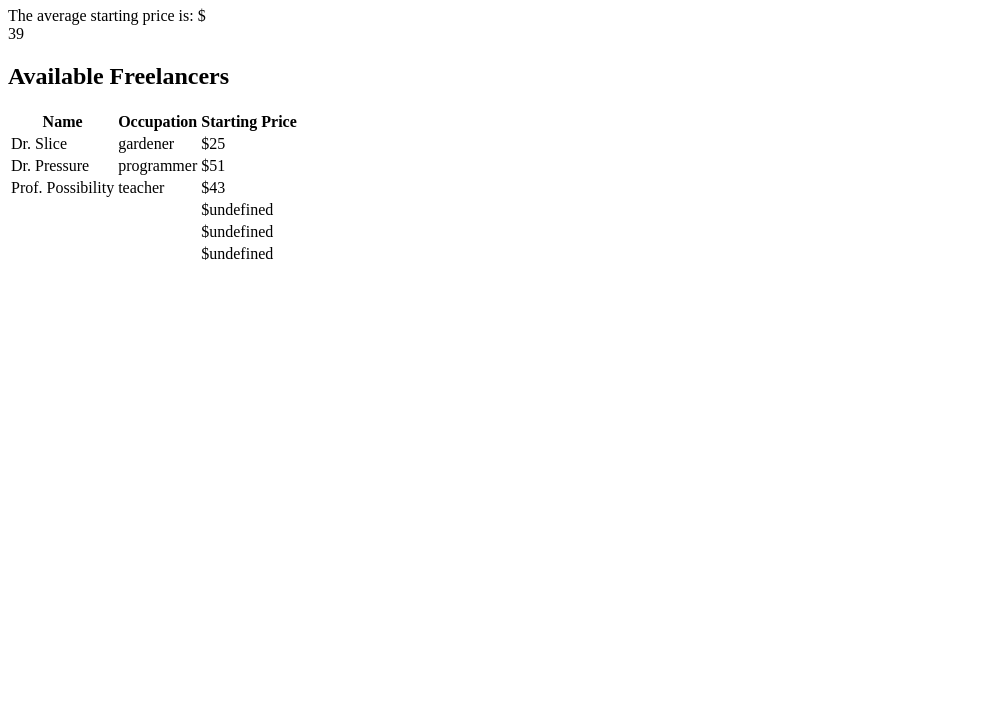
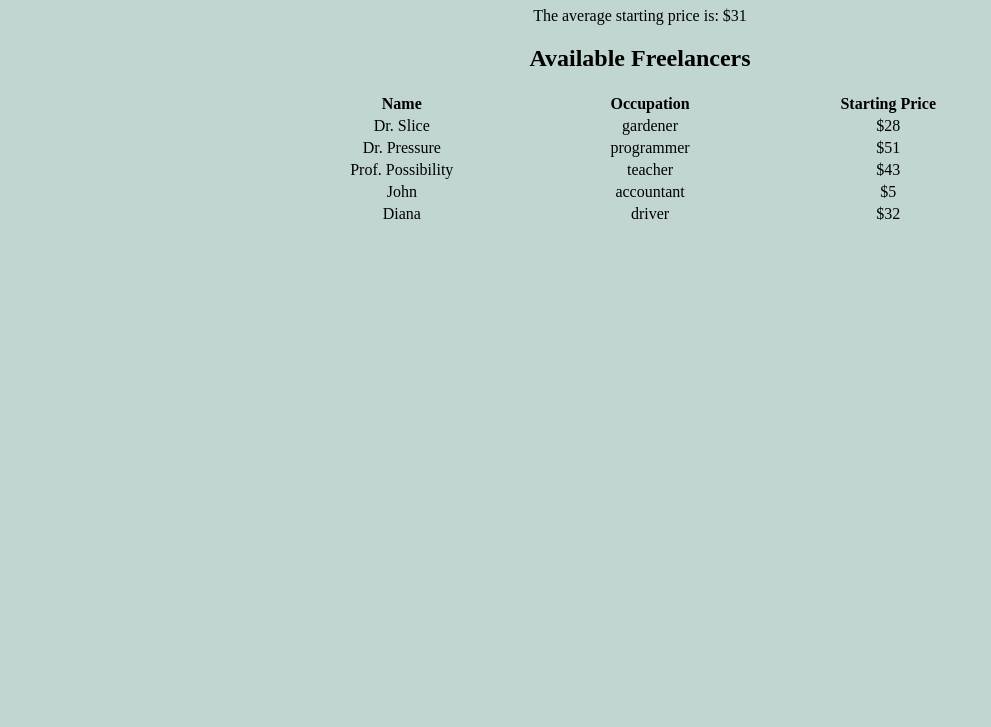
Before and after one commit to olhakvl/Unit2.FreelancerForum, a plain HTML site: page index.html in a window 1280 px wide. Shown: the part 73-800 px from the top of the page, without its empty margins (0-991 px from the left). Drawn offline with Linux system fonts and the light colour scheme.

Commit message:
updates to the functions to add and render the freelancers

```diff
--- /dev/null
+++ b/index.css
@@ -0,0 +1,10 @@
+body {
+    text-align: center;
+    background-color: rgb(193, 214, 209);
+    color: #000000;
+  }
+
+  table {
+    width: 60%;
+    margin-left: 20%;
+  }
--- a/index.html
+++ b/index.html
@@ -3,12 +3,13 @@
 <head>
     <meta charset="UTF-8">
     <meta name="viewport" content="width=device-width, initial-scale=1.0">
+    <link rel="stylesheet" href="index.css" />
     <title>Document</title>
 </head>
-<body>
+<body id="main">
     <h1>Freelancer Forum</h1>
     <section id="averagePriceText">
-        <div>The average starting price is: $</div><div id="averagePrice"></div>
+
     </section>
     <section class="mainSection">
         <h2>Available Freelancers</h2>
--- a/index.js
+++ b/index.js
@@ -2,65 +2,34 @@
 // Here, we define variables for the data that our program needs to remember.
 // We call this data "state" because it represents the state of our program.
 // freelancers array
-const initialFreelancersTable = [
-    { name: "Dr. Slice", price: 25, occupation: "gardener" },
+const freelancersTable = [
+    { name: "Dr. Slice", price: 28, occupation: "gardener" },
     { name: "Dr. Pressure", price: 51, occupation: "programmer" },
     { name: "Prof. Possibility", price: 43, occupation: "teacher" },
   ];
 
-  const randomFreelancerData = [
-    { name: "Prof. Prism", price: 81, occupation: "teacher" },
-    { name: "Dr. Impulse", price: 43, occupation: "teacher" },
-    { name: "Prof. Spark", price: 76, occupation: "programmer" },
-    { name: "Dr. Wire", price: 47, occupation: "teacher" },
-    { name: "Prof. Goose", price: 72, occupation: "driver" },
-    { name: "Amy", price: 55, occupation: "baker" },
-    { name: "Anna", price: 62, occupation: "accountant" }
-  ]
+  const randomNames = [
+    "Amy",
+    "Anna",
+    "John",
+    "Viki",
+    "Diana",
+    "Alex",
+    "Leo"
+  ];
 
-  // const randomNames = [
-  //   "Amy",
-  //   "Anna",
-  //   "John",
-  //   "Viki",
-  //   "Diana",
-  //   "Alex",
-  //   "Leo"
-  // ];
-
-  // const randomOccupations = [
-  //   "driver",
-  //   "baker",
-  //   "accountant",
-  //   "product owner",
-  //   "writer",
-  //   "actor",
-  //   "singer"
-  // ];
-
-  // const randomPrice = [44, 79, 100, 30, 55, 62, 29];
-
-  // function to render the initial freelancers table
-  function renderTable(initialTable) {
-    // save html table element to a variable
-    let htmlTable = document.querySelector("#freelancerTable");
-
-    // loop throgh the initialFreelancersTable, create a new row and add corresponding data from the initialFreelancersTable into the cells
-    initialTable.forEach(currentValue => {
-      let newRow = htmlTable.insertRow();
-      let nameCell = newRow.insertCell(0);
-      let occupationCell = newRow.insertCell(1);
-      let priceCell = newRow.insertCell(2);
-      nameCell.textContent = currentValue.name;
-      occupationCell.textContent = currentValue.occupation;
-      priceCell.textContent = `$${currentValue.price}`;
-    });
-  }
-
-  renderTable(initialFreelancersTable);
+  const randomOccupations = [
+    "driver",
+    "baker",
+    "accountant",
+    "product owner",
+    "writer",
+    "actor",
+    "singer"
+  ];
 
 // function to calculate average price
-function averagePrice(tableData){
+function calculateAveragePrice(tableData){
   // get sum of all prices
   let totalPrice = tableData.reduce((total, currentRow) => total += currentRow.price, 0
   );
@@ -70,22 +39,77 @@ function averagePrice(tableData){
   return Math.floor(averagePrice);
 }
 
-// set the average price in the html
-let htmlPriceAverage = document.querySelector("#averagePrice");
-let initialAveragePrice = averagePrice(initialFreelancersTable);
-htmlPriceAverage.append(initialAveragePrice);
+//select the section with the id of "averagePriceText"
+const averagePriceElement = document.querySelector("#averagePriceText");
 
-// Add new freelancers to list and update average
-function addFreelancer() {
-  const randomFreelancerNumber = Math.floor(Math.random() * randomFreelancerData.length);
+// create div with id to be able to select this area to re-render the average price
+const priceDiv = document.createElement("div");
+priceDiv.setAttribute("id", "averagePrice");
+averagePriceElement.appendChild(priceDiv);
 
-  let freelancers = [];
-  freelancers.push(randomFreelancerData[randomFreelancerNumber].name, randomFreelancerData[randomFreelancerNumber].occupation, randomFreelancerData[randomFreelancerNumber].price);
+// render average price
+const renderAveragePrice = () => {
+  //get container holding average price
+  const htmlPriceAverage = document.querySelector("#averagePrice");
+  //get average price
+  const averagePrice = calculateAveragePrice(freelancersTable);
+  //create container for average price
+  const p = document.createElement("p");
+  p.innerHTML = `The average starting price is: $${averagePrice}`;
 
-  console.log(freelancers);
-  return freelancers;
-}
+  htmlPriceAverage.replaceChildren(p);
+};
 
-const addFreelancervalId = setInterval(addFreelancer, 3000);
+// render the initial average price
+renderAveragePrice();
 
-renderTable(addFreelancer());
+function renderFreelancers() {
+  //select the table body
+  const freelancerTable = document.querySelector("tbody");
+
+  const freelancerElements = freelancersTable.map((person) => {
+    const row = document.createElement("tr");
+
+    const personName = document.createElement("td");
+    personName.innerHTML = person.name;
+    const personOccupation = document.createElement("td");
+    personOccupation.innerHTML = person.occupation;
+    const personPrice = document.createElement("td");
+    personPrice.innerHTML = `$${person.price}`;
+
+    row.appendChild(personName);
+    row.appendChild(personOccupation);
+    row.appendChild(personPrice);
+
+    return row;
+  });
+    //replace the table body with the new children elements
+    freelancerTable.replaceChildren(...freelancerElements);
+  }
+
+  // render the initial freelancer table
+  renderFreelancers();
+
+  const addFreelancer = () => {
+    //get random name for new freelancer
+    const name = randomNames[Math.floor(Math.random() * randomNames.length)];
+    //get random occupation for new freelancer
+    const occupation = randomOccupations[Math.floor(Math.random() * randomOccupations.length)];
+    //get random price for new freelancer
+    const price = Math.round(Math.random() * 100);
+
+    freelancersTable.push({ name, price, occupation });
+
+    //re-render the average price
+    renderAveragePrice();
+    //re-render the freelancer table body
+    renderFreelancers();
+
+    //stop adding freelancers once we have 15 freelancers
+    if (freelancersTable.length > 15) {
+      clearInterval(addFreelancerInterval);
+    }
+  };
+
+  // `setInterval` will call `addFreelancer` every 2000 milliseconds (2 second)
+  const addFreelancerInterval = setInterval(addFreelancer, 2000);
```
